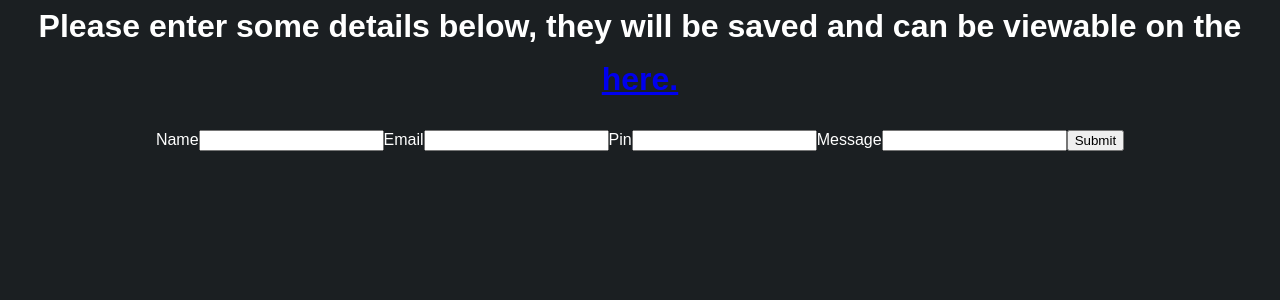
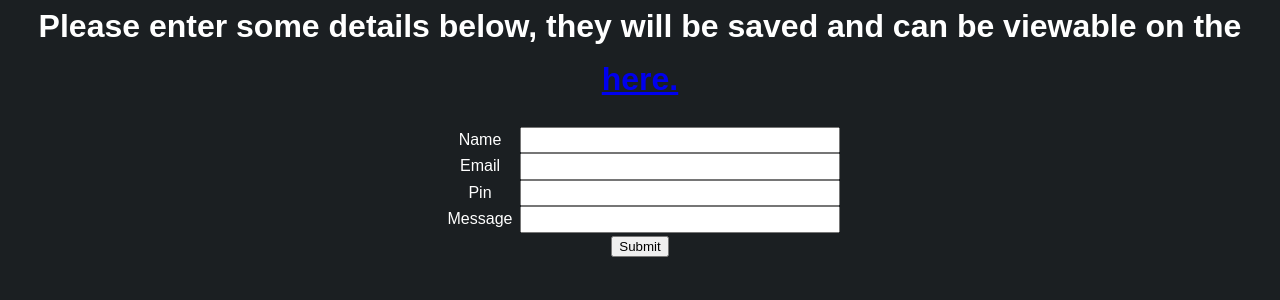
Before and after one commit to DartagnanBluhm/frisk-test, a React (Create React App) app in the folder frisk-test-frontend/: page / in a window 1280 px wide. Shown: the top 300 px of the page. Built offline with nearby package versions, Linux system fonts and the light colour scheme.

Commit message:
finished styling, working on message reveal

```diff
--- a/frisk-test-frontend/src/App.css
+++ b/frisk-test-frontend/src/App.css
@@ -18,12 +18,34 @@ h1 {
   margin-top: 0px;
 }
 
-.body-content{
+h3 {
+  color: white;
+  text-align: center;
+}
+
+.body-content {
   background: #1b1f22;
   min-height: 100vh;
 }
 
-.table{
+.body-content .form-content {
+  display: flex;
+  flex-direction: column;
+  align-items: center;
+  margin: auto;
+}
+
+.popup-content .popup-buttons {
+  display: flex;
+  flex-direction: row;
+}
+
+.popup-content .popup-buttons .popup-btn {
+  flex: 1 1 auto;
+  text-align: center;
+}
+
+.table {
   margin: auto;
   align-items: center;
   border: 1px;
@@ -37,8 +59,7 @@ h1 {
   text-transform: uppercase;
 }
 
-.body-content .table-content td,
-th {
+.body-content .table-content td, th {
   padding-left: 5px;
   padding-right: 5px;
   border: 1px;
@@ -48,3 +69,30 @@ th {
   font-weight: 500;
   text-transform: capitalize;
 }
+
+.form-content .form-name-content, .form-email-content, .form-pin-content, .form-message-content {
+  display: flex;
+  flex-direction: row;
+  flex: 1 1 auto;
+}
+
+.form-label {
+  width: 80px;
+}
+
+.form-input {
+  flex: 1 1 auto;
+}
+
+.form-content {
+  width: 400px;
+}
+
+.form-content form {
+  width: 100%;
+}
+
+.popup-pin-notif {
+  color:red;
+  text-align: center;
+}
--- a/frisk-test-frontend/src/components/Form.js
+++ b/frisk-test-frontend/src/components/Form.js
@@ -2,18 +2,20 @@ import React, { useState } from 'react'
 
 export default function Form() {
 
+    //states
     const [name, setName] = useState("")
     const [email, setEmail] = useState("")
     const [pin, setPin] = useState("")
     const [message, setMessage] = useState("")
 
+    //Submits a post to the api for storage in the database
     const SubmitForm = async e => {
         e.preventDefault()
         try {
             const content = { name, email, pin, message }
             const res = await fetch("http://localhost:5000/post", {
                 method: "POST",
-                headers: {"Content-Type": "application/json"},
+                headers: { "Content-Type": "application/json" },
                 body: JSON.stringify(content)
             })
             console.log(res)
@@ -23,16 +25,26 @@ export default function Form() {
     }
 
     return (
-        <form className="form-content" onSubmit={SubmitForm}>
-            <label id="form-name-label">Name</label>
-            <input type="text" id="form-name-input" onChange={e => setName(e.target.value)}></input>
-            <label id="form-email-label">Email</label>
-            <input type="text" id="form-email-input" onChange={e => setEmail(e.target.value)}></input>
-            <label id="form-pin-label">Pin</label>
-            <input type="number" id="form-pin-input" onChange={e => setPin(e.target.value)}></input>
-            <label id="form-message-label">Message</label>
-            <input type="text" id="form-message-input" onChange={e => setMessage(e.target.value)}></input>
-            <input type="submit" className="btn"></input>
-        </form>
+        <div className="form-content">
+            <form onSubmit={SubmitForm}>
+                <div className="form-name-content">
+                    <label className="form-label">Name</label>
+                    <input type="text" className="form-input" id="form-name-input" onChange={e => setName(e.target.value)}></input>
+                </div>
+                <div className="form-email-content">
+                    <label className="form-label">Email</label>
+                    <input type="text" className="form-input" id="form-email-input" onChange={e => setEmail(e.target.value)}></input>
+                </div>
+                <div className="form-pin-content">
+                    <label className="form-label">Pin</label>
+                    <input type="number" className="form-input" id="form-pin-input" onChange={e => setPin(e.target.value)}></input>
+                </div>
+                <div className="form-message-content">
+                    <label className="form-label">Message</label>
+                    <input type="text" className="form-input" id="form-message-input" onChange={e => setMessage(e.target.value)}></input>
+                </div>
+                <input type="submit" className="btn"></input>
+            </form>
+        </div>
     )
 }
--- a/frisk-test-frontend/src/components/Table.js
+++ b/frisk-test-frontend/src/components/Table.js
@@ -1,10 +1,10 @@
 import React, { useState, useEffect } from 'react'
 import useModal from 'react-hooks-use-modal'
-import PinInput from 'react-code-input'
 
 export default function Table() {
 
     const [postid, setPostid] = useState("")
+    const [visible, setVisible] = useState(false)
     const [pin, setPin] = useState("")
     const [posts, addPosts] = useState([])
     const [Modal, open, close] = useModal('root', {
@@ -25,16 +25,30 @@ export default function Table() {
         }
     }
 
-    //need to out how to get the value from the pin input, check it, then turn it as isvalid false
     const verifyPin = async e => {
+        e.preventDefault()
         try {
             const res = await fetch("http://localhost:5000/auth", {
                 method: 'POST',
-                headers: {"Content-Type": "application/json"},
-                body: JSON.stringify({post_id: postid})
+                headers: { "Content-Type": "application/json" },
+                body: JSON.stringify({ post_id: postid, post_pin: pin })
             })
-            console.log(await res.json())
-            close()
+            if (res.status === 200) {
+                const data = await res.json()
+                console.log(data)
+                console.log(posts)
+                for (var i = 0, row; row = posts[i]; i++) {
+                    if (posts[i].post_id === postid) {
+                        posts[i].post_message = data.post_message
+                        break;
+                    }
+                }
+                console.log(posts)
+                close()
+            } else {
+                setVisible(true)
+            }
+            setPin("")
         } catch (error) {
             console.log(error.message)
         }
@@ -42,7 +56,7 @@ export default function Table() {
 
     const deletePost = async (id) => {
         try {
-            console.log(fetch(`http://localhost:5000/delete/${id}`, {method: "DELETE"}))
+            console.log(fetch(`http://localhost:5000/delete/${id}`, { method: "DELETE" }))
             addPosts(posts.filter(p => p.post_id !== id))
         } catch (error) {
             console.log(error.message)
@@ -51,11 +65,17 @@ export default function Table() {
 
     const savePostID = (post_id) => {
         try {
+            setVisible(false)
             setPostid(post_id)
             open()
         } catch (error) {
             console.log(error.message)
         }
+    }
+
+    const exitModal = () => {
+        setVisible(false)
+        close()
     }
 
     return (
@@ -74,18 +94,22 @@ export default function Table() {
                         <tr key={post.post_id}>
                             <td>{post.post_creation}</td>
                             <td>{post.post_name}</td>
-                            <td><button className="btn" onClick={() => savePostID(post.post_id)}>Reveal</button></td>
+                            <td>{post.message == "" ? post.message : <button className="btn" onClick={() => savePostID(post.post_id)}>Reveal</button>}</td>
                             <td><button className="btn" onClick={() => deletePost(post.post_id)}>Delete</button></td>
                         </tr>
                     ))}
                 </tbody>
             </table>
-            <Modal visible={false} width="800" height="400" effect="fadeInDown" onClickAway={close}>
+            <Modal visible={false} width="800" height="400" effect="fadeInDown">
                 <div className="popup-content">
+                    <h3>Please enter a pin</h3>
+                    {visible ? <div className="popup-pin-notif"><p>Invalid Pin</p></div> : null}
                     <form onSubmit={verifyPin}>
-                        <PinInput id="pin-input" type="tel" fields={4} onChange={e => setPin(e.target.value)}/>
-                        <input type="submit" value="Submit" className="btn"></input>
-                        <button onClick={close}>Cancel</button>
+                        <input type="number" id="list-pin-input" onChange={e => setPin(e.target.value)}></input>
+                        <div className="popup-buttons">
+                            <input type="submit" value="Submit" className="btn popup-btn"></input>
+                            <button className="btn popup-btn" onClick={exitModal}>Cancel</button>
+                        </div>
                     </form>
                 </div>
             </Modal>
```
Also changed, not shown: 1 other file (tests, documents, lock files or other folders).
